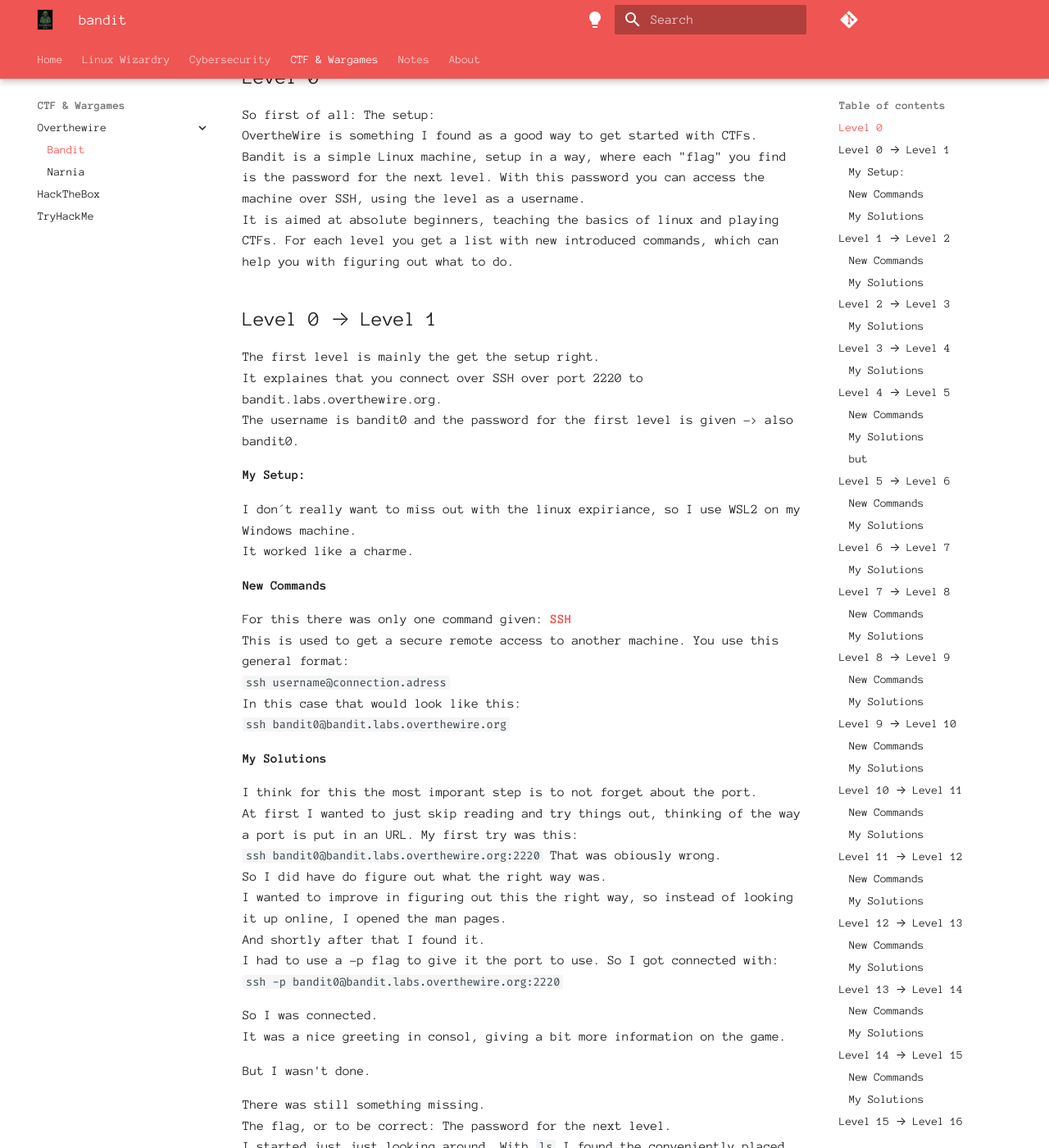
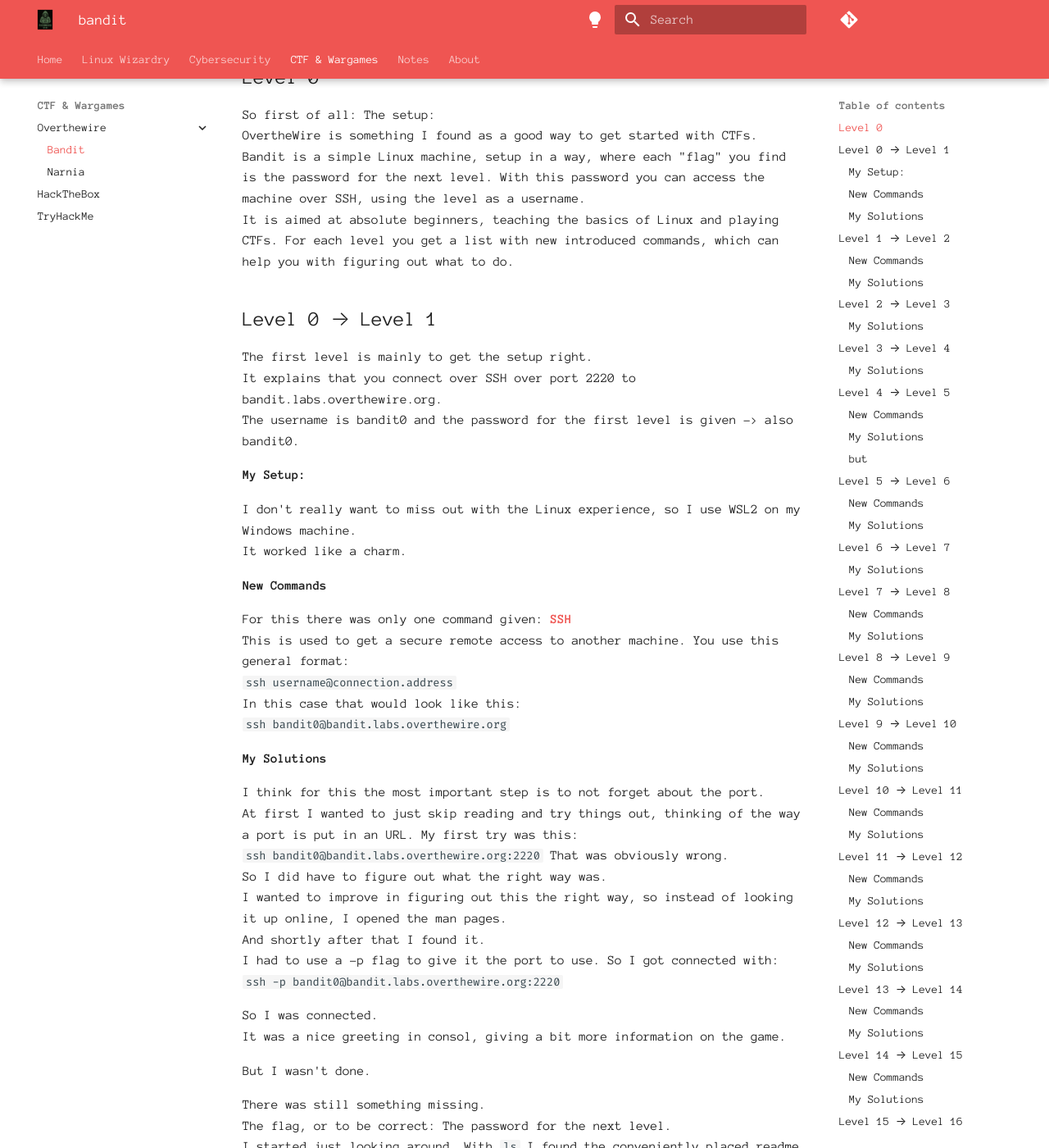
Before and after one commit to Fudomaru/wiki, an MkDocs documentation site: the page built from docs/ctf/overthewire/bandit.md, in a window 1280 px wide and 1400 px high, scrolled down 191 px. Shown: the whole window at 82% size. Built offline with MkDocs 1.6.1 and Material for MkDocs 9.7.7, drawn with Linux system fonts in a browser that asks for light colours; comment, search, counter and statistics services are not loaded; some of the changed text lies outside the part shown.

```diff
--- a/docs/ctf/overthewire/bandit.md
+++ b/docs/ctf/overthewire/bandit.md
@@ -10,33 +10,33 @@ So first of all: The setup:
 OvertheWire is something I found as a good way to get started with CTFs.
 Bandit is a simple Linux machine, setup in a way, where each "flag" you find is the password for the next level.
 With this password you can access the machine over SSH, using the level as a username.
-It is aimed at absolute beginners, teaching the basics of linux and playing CTFs.
+It is aimed at absolute beginners, teaching the basics of Linux and playing CTFs.
 For each level you get a list with new introduced commands, which can help you with figuring out what to do.
 
 ## Level 0 → Level 1
 
-The first level is mainly the get the setup right.
-It explaines that you connect over SSH over port 2220 to bandit.labs.overthewire.org.
+The first level is mainly to get the setup right.
+It explains that you connect over SSH over port 2220 to bandit.labs.overthewire.org.
 The username is bandit0 and the password for the first level is given -> also bandit0.
 
 #### My Setup:
-I don´t really want to miss out with the linux expiriance, so I use WSL2 on my Windows machine.
-It worked like a charme.
+I don't really want to miss out with the Linux experience, so I use WSL2 on my Windows machine.
+It worked like a charm.
 
 #### New Commands
 For this there was only one command given: [**SSH**](/linux/cli-magic/#ssh)
 This is used to get a secure remote access to another machine. You use this general format:
-`ssh username@connection.adress`
+`ssh username@connection.address`
 In this case that would look like this:
 `ssh bandit0@bandit.labs.overthewire.org`
 
 #### My Solutions
 
-I think for this the most imporant step is to not forget about the port.
+I think for this the most important step is to not forget about the port.
 At first I wanted to just skip reading and try things out, thinking of the way a port is put in an URL. My first try was this:
 `ssh bandit0@bandit.labs.overthewire.org:2220`
-That was obiously wrong.
-So I did have do figure out what the right way was.
+That was obviously wrong.
+So I did have to figure out what the right way was.
 I wanted to improve in figuring out this the right way, so instead of looking it up online, I opened the man pages.
 And shortly after that I found it.
 I had to use a -p flag to give it the port to use. So I got connected with:
@@ -49,7 +49,7 @@ But I wasn't done.
 
 There was still something missing.
 The flag, or to be correct: The password for the next level.
-I started just just looking around. With `ls` I found the conveniently placed readme file.
+I started just looking around. With `ls` I found the conveniently placed readme file.
 I looked at it with `cat readme` and there it was: the **FLAG**!
 
 <!--
@@ -319,7 +320,7 @@ nc
 For this I was really unsure what to do at first.
 Okay that is not quite true.
 The level description actually tells me exactly what to do.
-But I was not sure how I can just send something to a port.
+However, I was unsure how to send something to a port.
 This means I went to the internet to figure it out.
 And found out that I can use netcat for it.
 So I connected to the port using
@@ -663,4 +664,4 @@ tQdtbs5D5i2vJwkO8mEyYEyTL8izoeJ0
 
 
 !!! info "Conclution"
-    With this I got though all of the bandit levels. I think it is an awesome experiance, a lot of fun, and you can learn a lot of the basic commands and structure of a linux system. Also you get used to the idea of not knowing something, and figuring it out on you own.
+    With this I got though all of the bandit levels. I think it is an awesome experiance, a lot of fun, and you can learn a lot of the basic commands and structure of a Linux system. Also you get used to the idea of not knowing something, and figuring it out on you own.
```
Also changed, not shown: other parts of docs/ctf/overthewire/bandit.md (+6 -5 lines), docs/cybersec/playbooks.md (+16 -0 lines), docs/notes/warboard.md (added, +50 -0 lines).
